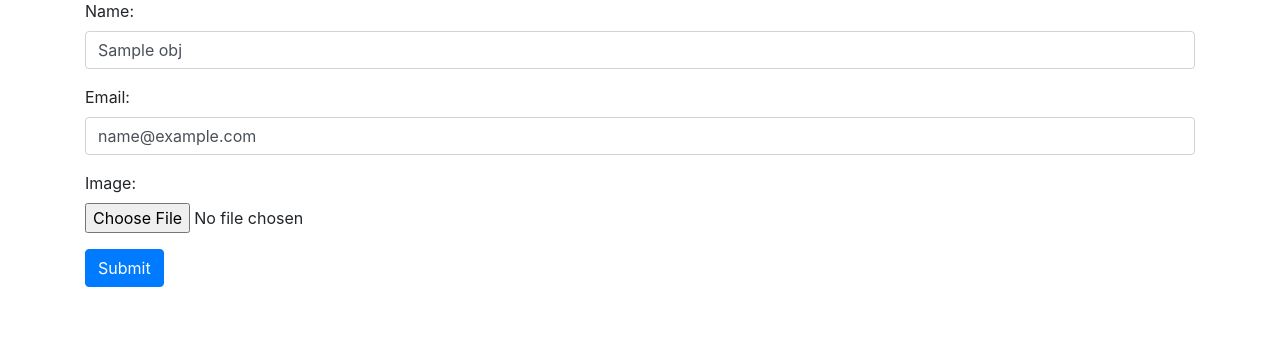
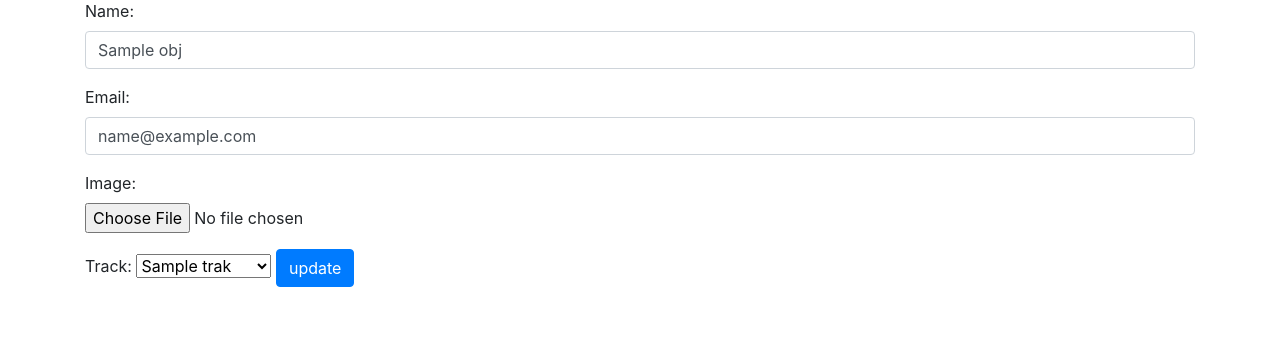
Before and after one commit to mokhtarjo21/Django, a Django app: template djangolabs/djangolab/templates/trainee/update.html in a window 1280 px wide. Shown: the part 121-460 px from the top of the page. Run offline with Django 3.2, Linux system fonts and the light colour scheme; the template is opened without the code that fills it: most values are stand-ins (such as "Sample title", 1, 10 or a date in 2020); some libraries are stand-ins or nearby versions.

Commit message:
update trainee

```diff
--- a/djangolabs/djangolab/templates/trainee/listtrainee.html
+++ b/djangolabs/djangolab/templates/trainee/listtrainee.html
@@ -14,6 +14,7 @@
             <th>Trainee Name</th>
             <th>Trainee Email</th>
             <th>Trainee Image</th>
+            <th>Trainee Track</th>
             <th>Actions</th>
         </tr>
         {% for trainee in trainees %}
@@ -22,6 +23,7 @@
             <td>{{trainee.name}}</td>
             <td>{{trainee.email}}</td>
             <td><img src="{{trainee.image.url}}" alt="image" width="100" height="100"></td>
+            <td>{{trainee.trak}}</td>
             <td>
                 <a href="update/{{trainee.id}}">update</a>
                 <a href="delete/{{trainee.id}}">Delete</a>
--- a/djangolabs/djangolab/templates/trainee/update.html
+++ b/djangolabs/djangolab/templates/trainee/update.html
@@ -23,7 +23,19 @@
                 <label for="image">Image:</label>
                 <input type="file" class="form-control-file" id="image"  name="image" accept="image/*" required>
             </div>
-            <button type="submit" class="btn btn-primary">Submit</button>
+
+
+
+
+    <label for="id_trak">Track:</label>
+    <select name="trak" required="" id="id_trak">
+  <option value="" selected="">{{obj.trak}}</option>
+        {% for track in  courses %}
+  <option value="{{track.id}}">{{track.name}}</option>
+{% endfor %}
+        </select>
+
+    <button type="submit" class="btn btn-primary">update</button>
         </form>
     </div>
     <script src="https://code.jquery.com/jquery-3.5.1.slim.min.js"></script>
--- a/djangolabs/djangolab/trainee/models.py
+++ b/djangolabs/djangolab/trainee/models.py
@@ -20,7 +20,7 @@ class Trainee(models.Model):
         return Trainee.objects.create(name=name,email=email,image=image,trak=Course.get_course_by_id(trak))
     @classmethod
     def update_trainee(cls,id,name,email,image,trak):
-        return cls.objects.filter(id=id).update(name=name,email=email,trak=trak)
+        return cls.objects.filter(id=id).update(name=name,email=email,trak=Course.get_course_by_id(trak))
     @classmethod
     def get_trainee_by_active(cls):
         return cls.objects.filter(isactive=True)
```
Also changed, not shown: djangolabs/djangolab/trainee/views.py (+23 -10 lines).
